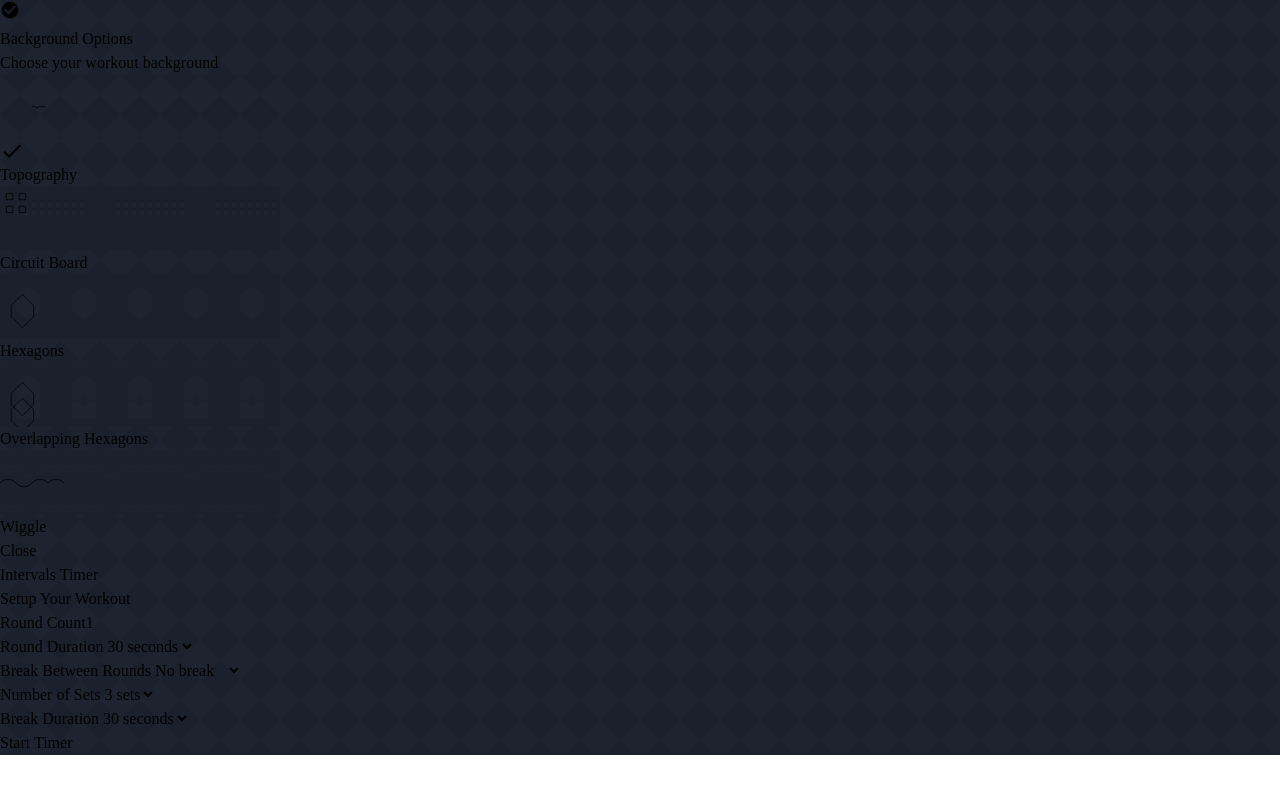
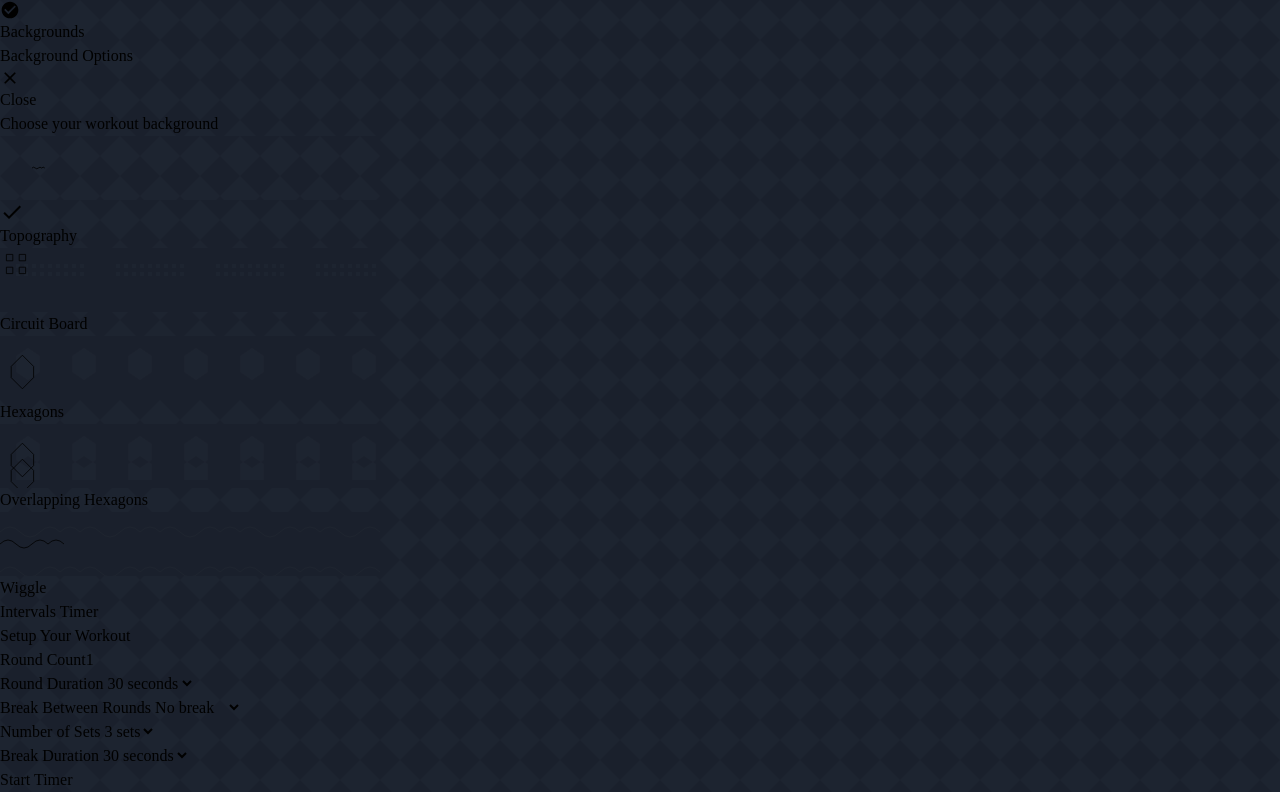
Before and after one commit to summer-marie/intervals-timer, a React (Vite) app in the folder client/: page / in a window 1280 px wide. Built offline with nearby package versions, Linux system fonts and the light colour scheme.

Commit message:
refactor: widen BgOptions sidebar, move close button inline, add 2-column tile grid

```diff
--- a/client/src/components/BgOptions.jsx
+++ b/client/src/components/BgOptions.jsx
@@ -38,32 +38,49 @@ const BgOptions = ({ currentBg, onBgChange }) => {
 
   return (
     <>
-      {/* Toggle Button */}
+      {/* Toggle Button - Only show when sidebar is closed */}
+      {!isOpen && (
         <button
           onClick={() => setIsOpen(!isOpen)}
-        className={`fixed top-4 left-4 z-50 bg-white/20 backdrop-blur-sm text-white p-3 rounded-full hover:bg-white/30 transition-all duration-300 ${
-          isOpen ? 'rotate-180' : ''
-        }`}
+          className="fixed top-4 left-4 z-50 bg-white/20 backdrop-blur-sm text-white px-4 py-3 rounded-full hover:bg-white/30 transition-all duration-300 flex items-center gap-2"
           aria-label="Toggle background options"
         >
           <svg width="20" height="20" viewBox="0 0 24 24" fill="currentColor">
             <path d="M12 2C6.48 2 2 6.48 2 12s4.48 10 10 10 10-4.48 10-10S17.52 2 12 2zm-2 15l-5-5 1.41-1.41L10 14.17l7.59-7.59L19 8l-9 9z"/>
           </svg>
+          <span className="text-sm font-medium">Backgrounds</span>
         </button>
+      )}
 
       {/* Sidebar */}
       <div className={`fixed top-0 left-0 h-full bg-black/50 backdrop-blur-lg z-40 transition-transform duration-300 ease-in-out ${
         isOpen ? 'translate-x-0' : '-translate-x-full'
-      }`} style={{ width: '280px' }}>
+      }`} style={{ width: '380px' }}>
 
         {/* Header */}
         <div className="p-6 border-b border-white/20">
-          <h2 className="text-xl font-bold text-white mb-2">Background Options</h2>
+          {/* Header with inline close button */}
+          <div className="flex items-center justify-between mb-2">
+            <h2 className="text-xl font-bold text-white">Background Options</h2>
+
+            {/* Close Button */}
+            <button
+              onClick={() => setIsOpen(false)}
+              className="bg-white/20 backdrop-blur-sm text-white px-4 py-3 rounded-full hover:bg-white/30 transition-all duration-300 flex items-center gap-2"
+              aria-label="Close background options"
+            >
+              <svg width="20" height="20" viewBox="0 0 24 24" fill="currentColor">
+                <path d="M19 6.41L17.59 5 12 10.59 6.41 5 5 6.41 10.59 12 5 17.59 6.41 19 12 13.41 17.59 19 19 17.59 13.41 12z"/>
+              </svg>
+              <span className="text-sm font-medium">Close</span>
+            </button>
+          </div>
           <p className="text-white/70 text-sm">Choose your workout background</p>
         </div>
 
         {/* Background Options */}
-        <div className="p-6 space-y-4">
+        <div className="p-6 pb-20">
+          <div className="grid grid-cols-2 gap-6">
             {backgroundOptions.map((bg) => (
               <div
                 key={bg.id}
@@ -115,15 +132,6 @@ const BgOptions = ({ currentBg, onBgChange }) => {
               </div>
             ))}
           </div>
-
-        {/* Footer */}
-        <div className="absolute bottom-0 left-0 right-0 p-6 border-t border-white/20">
-          <button
-            onClick={() => setIsOpen(false)}
-            className="w-full bg-white/10 hover:bg-white/20 text-white py-2 px-4 rounded-lg transition-colors duration-200 text-sm"
-          >
-            Close
-          </button>
         </div>
       </div>
 
```
Lines whose indentation alone changed are shown as unchanged.
